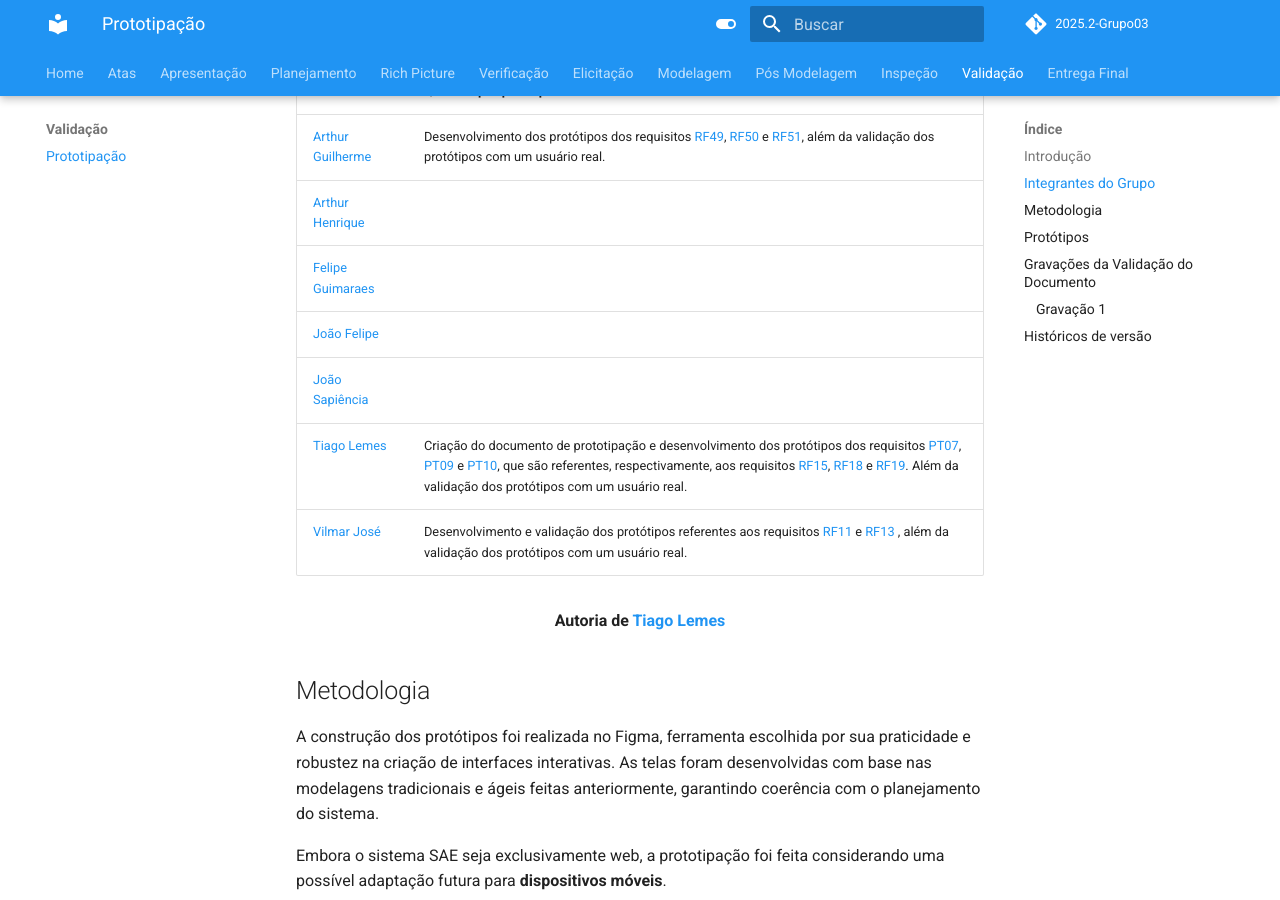
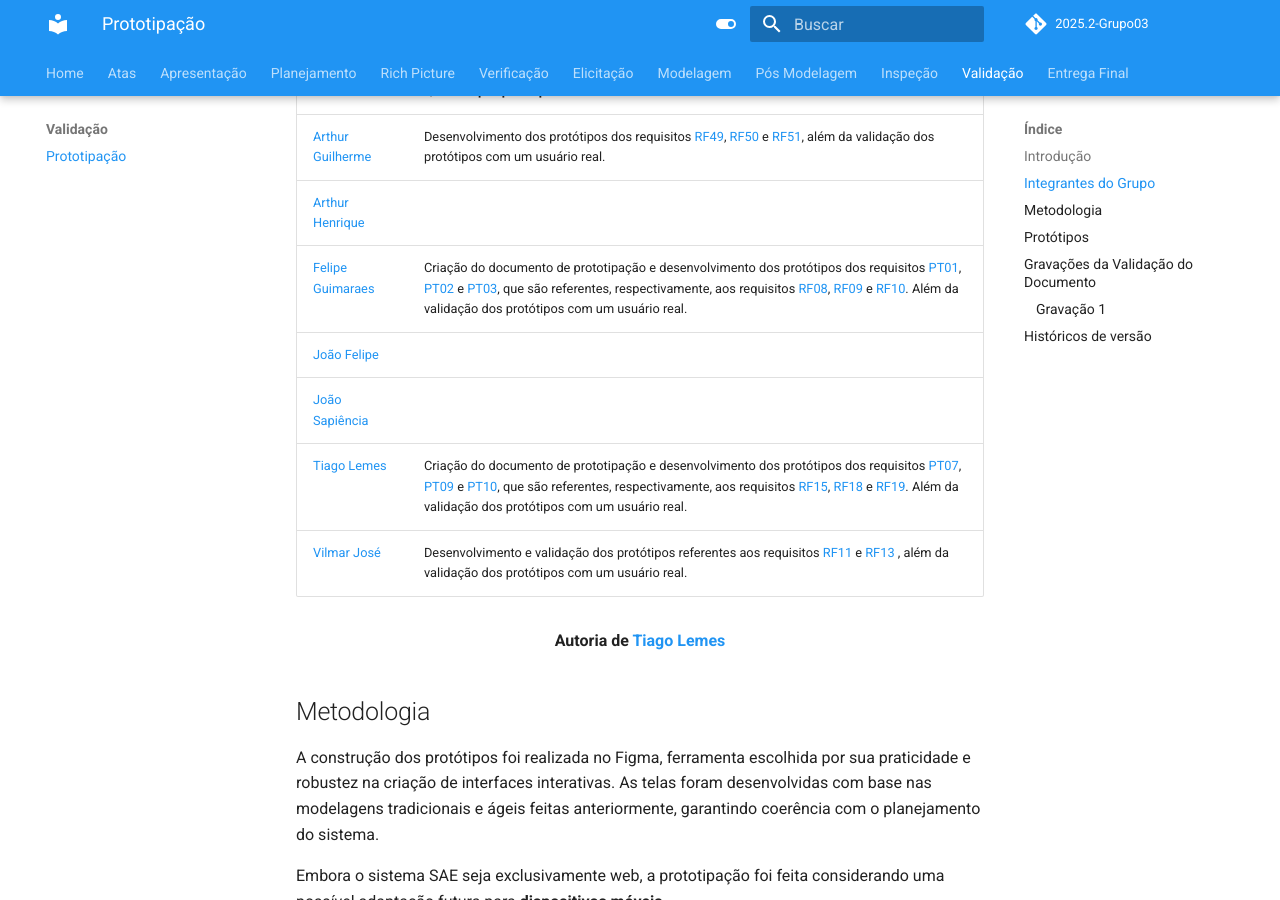
Before and after one commit to Requisitos-de-Software/2025.2-Grupo03, an MkDocs documentation site: the page built from docs/Validacao/prototipos.md, in a window 1280 px wide and 900 px high, scrolled down 631 px. Built offline with MkDocs 1.6.1 and Material for MkDocs 9.7.7, drawn with Linux system fonts in a browser that asks for light colours; comment, search, counter and statistics services are not loaded; some of the changed text lies outside the part shown.

Commit message:
alterando prototipo

```diff
--- a/docs/Validacao/prototipos.md
+++ b/docs/Validacao/prototipos.md
@@ -15,7 +15,7 @@ A Tabela 1 apresenta todos os integrantes da equipe que participaram da etapa de
 | ------------------------ | --------------------------------------------------------- |
 | [Arthur Guilherme](https://github.com/ArthurGuilher62) | Desenvolvimento dos protótipos dos requisitos [RF49](https://requisitos-de-software.github.io/2025.2-Grupo03/Elicitacao/requisitos_elicitados/#RF49), [RF50](https://requisitos-de-software.github.io/2025.2-Grupo03/Elicitacao/requisitos_elicitados/#RF50) e [RF51](https://requisitos-de-software.github.io/2025.2-Grupo03/Elicitacao/requisitos_elicitados/#RF51), além da validação dos protótipos com um usuário real.|
 | [Arthur Henrique](https://github.com/arthurhvieira1) | |
-| [Felipe Guimaraes](https://github.com/felipegf1)      | |
+| [Felipe Guimaraes](https://github.com/felipegf1)      | Criação do documento de prototipação e desenvolvimento dos protótipos dos requisitos [PT01](#PT01), [PT02](#PT02) e [PT03](#PT03), que são referentes, respectivamente, aos requisitos [RF08](https://requisitos-de-software.github.io/2025.2-Grupo03/Elicitacao/requisitos_elicitados/#RF08), [RF09](https://requisitos-de-software.github.io/2025.2-Grupo03/Elicitacao/requisitos_elicitados/#RF09) e [RF10](https://requisitos-de-software.github.io/2025.2-Grupo03/Elicitacao/requisitos_elicitados/#RF10). Além da validação dos protótipos com um usuário real. |
 | [João Felipe](https://github.com/MrBolt2005)          | |
 | [João Sapiência](https://github.com/JoaoSapiencia)    | |
 | [Tiago Lemes](https://github.com/TiagoTeixeira-2005)    | Criação do documento de prototipação e desenvolvimento dos protótipos dos requisitos [PT07](#PT07), [PT09](#PT09) e [PT10](#PT10), que são referentes, respectivamente, aos requisitos [RF15](https://requisitos-de-software.github.io/2025.2-Grupo03/Elicitacao/requisitos_elicitados/#RF15), [RF18](https://requisitos-de-software.github.io/2025.2-Grupo03/Elicitacao/requisitos_elicitados/#RF18) e [RF19](https://requisitos-de-software.github.io/2025.2-Grupo03/Elicitacao/requisitos_elicitados/#RF19). Além da validação dos protótipos com um usuário real. |
@@ -73,6 +73,7 @@ A Tabela 4 apresenta as informações do usuário que participou da etapa de val
 | Nome | Data | Hora | Local|
 |-------------------------|-----------------|-----------------|------------------|
 | Caio Sabino | 11/11/2025 | 17:10 | Faculdade de Ciências e Tecnologias em Engenharia – FCTE/UnB |
+| Filipe Ferreira | 12/11/2025 | 15:50 | Faculdade de Ciências e Tecnologias em Engenharia – FCTE/UnB |
 
 <div align="center"><strong>Autoria de <a href="https://github.com/TiagoTeixeira-2005">Tiago Lemes</a></strong></div>
 
@@ -80,6 +81,7 @@ Além disso, a gravação da validação referente aos protótipos de [Tiago Lem
 
 Enquanto isso, a gravação da validação referente ao protótipo de [Arthur Guilherme](https://github.com/ArthurGuilher62) pode ser conferida em: [https://youtu.be/WIeOHGhVrzk?si=BF5jdOx2LvXmW9Er](https://youtu.be/WIeOHGhVrzk?si=BF5jdOx2LvXmW9Er)
 
+Enquanto isso, a gravação da validação referente ao protótipo de [Felipe Guimaraes](https://github.com/felipegf1) pode ser conferida em: [https://youtu.be/6AK6vUqBjUc](https://youtu.be/6AK6vUqBjUc)
 
 ---
 
```
